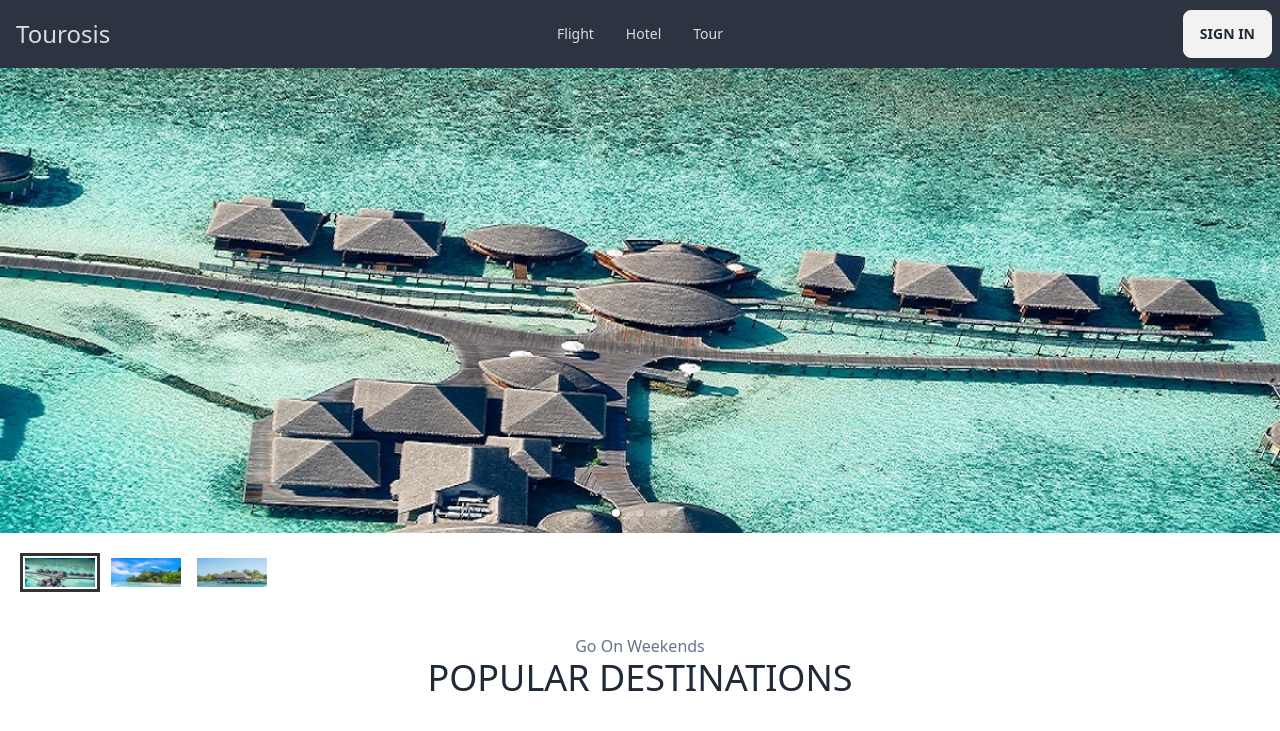
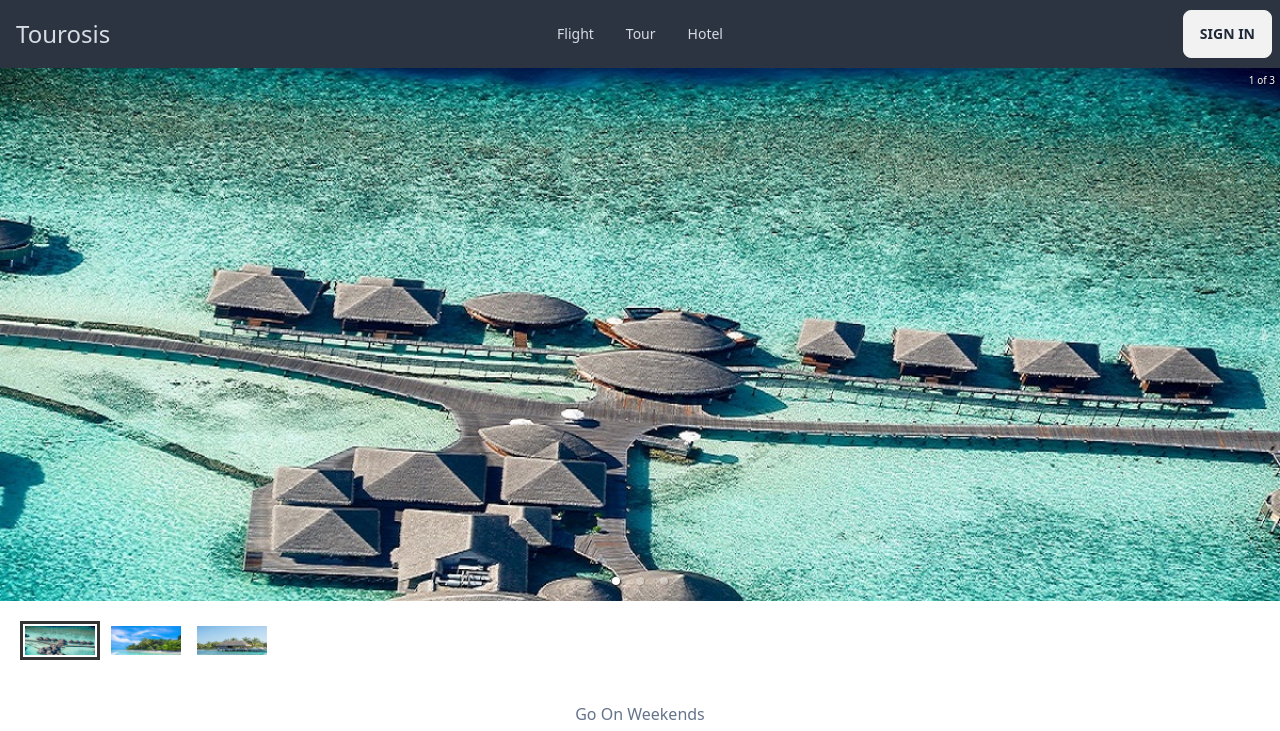
Before and after one commit to arefin-aareef/tourosis, a React (Vite) app in the folder client/: page / in a window 1280 px wide. Shown: the top 731 px of the page. Built offline with nearby package versions, Linux system fonts and the light colour scheme.

Commit message:
navigation added

```diff
--- a/client/src/Routes/Routes.jsx
+++ b/client/src/Routes/Routes.jsx
@@ -3,6 +3,7 @@ import {
   } from "react-router-dom";
 import Main from "../Layout/Main";
 import Home from "../pages/Home/Home/Home";
+import Tour from "../pages/Tour/Tour/Tour";
 
 export const router = createBrowserRouter([
     {
@@ -12,6 +13,10 @@ export const router = createBrowserRouter([
         {
             path: '/',
             element: <Home></Home>
+        },
+        {
+          path: 'tour',
+          element: <Tour></Tour>
         }
       ]
     },
--- a/client/src/pages/Home/Tours/Tours.jsx
+++ b/client/src/pages/Home/FavTour/FavTour.jsx
@@ -2,7 +2,7 @@ import { useEffect, useState } from "react";
 import SectionTitle from "../../../components/SectionTitle/SectionTitle";
 import TourItem from "../../Shared/TourItem/TourItem";
 
-const Tours = () => {
+const FavTour = () => {
   const [tour, setTour] = useState([]);
   useEffect(() => {
     fetch("tours.json")
@@ -31,4 +31,4 @@ const Tours = () => {
   );
 };
 
-export default Tours;
+export default FavTour;
--- a/client/src/pages/Home/Home/Home.jsx
+++ b/client/src/pages/Home/Home/Home.jsx
@@ -1,8 +1,8 @@
 import Banner from "../Banner/Banner";
 import Destination from "../Destination/Destination";
+import FavTour from "../FavTour/FavTour";
 import Testimonials from "../Testimonials/Testimonials";
 import TodaysPick from "../TodaysPick/TodaysPick";
-import Tours from "../Tours/Tours";
 
 
 const Home = () => {
@@ -10,7 +10,7 @@ const Home = () => {
         <div>
             <Banner></Banner>
             <Destination></Destination>
-            <Tours></Tours>
+            <FavTour></FavTour>
             <TodaysPick></TodaysPick>
             <Testimonials></Testimonials>
         </div>
--- a/client/src/pages/Shared/NavBar/NavBar.jsx
+++ b/client/src/pages/Shared/NavBar/NavBar.jsx
@@ -1,20 +1,23 @@
+import { Link } from "react-router-dom";
+
 const NavBar = () => {
   const navOptions = (
     <>
       <li className="hover:bg-white rounded">
-        <a>Flight</a>
+        <Link>Flight</Link>
       </li>
       <li className="hover:bg-white rounded">
-        <a>Hotel</a>
+        <Link to="/tour">Tour</Link>
       </li>
       <li className="hover:bg-white rounded">
-        <a>Tour</a>
+        <Link>Hotel</Link>
       </li>
+
     </>
   );
   return (
-    <>
-      <div className="navbar fixed z-20 max-w-screen-xl bg-neutral text-neutral-content">
+    <div className="">
+      <div className="navbar relative z-20 max-w-screen-xl bg-neutral text-neutral-content">
         <div className="navbar-start">
           <div className="dropdown">
             <label tabIndex={0} className="btn btn-ghost lg:hidden">
@@ -49,7 +52,7 @@ const NavBar = () => {
           <a className="btn">Sign In</a>
         </div>
       </div>
-    </>
+    </div>
   );
 };
 
```
Also changed, not shown: client/src/pages/Tour/Tour/Tour.jsx (added, +11 -0 lines).
